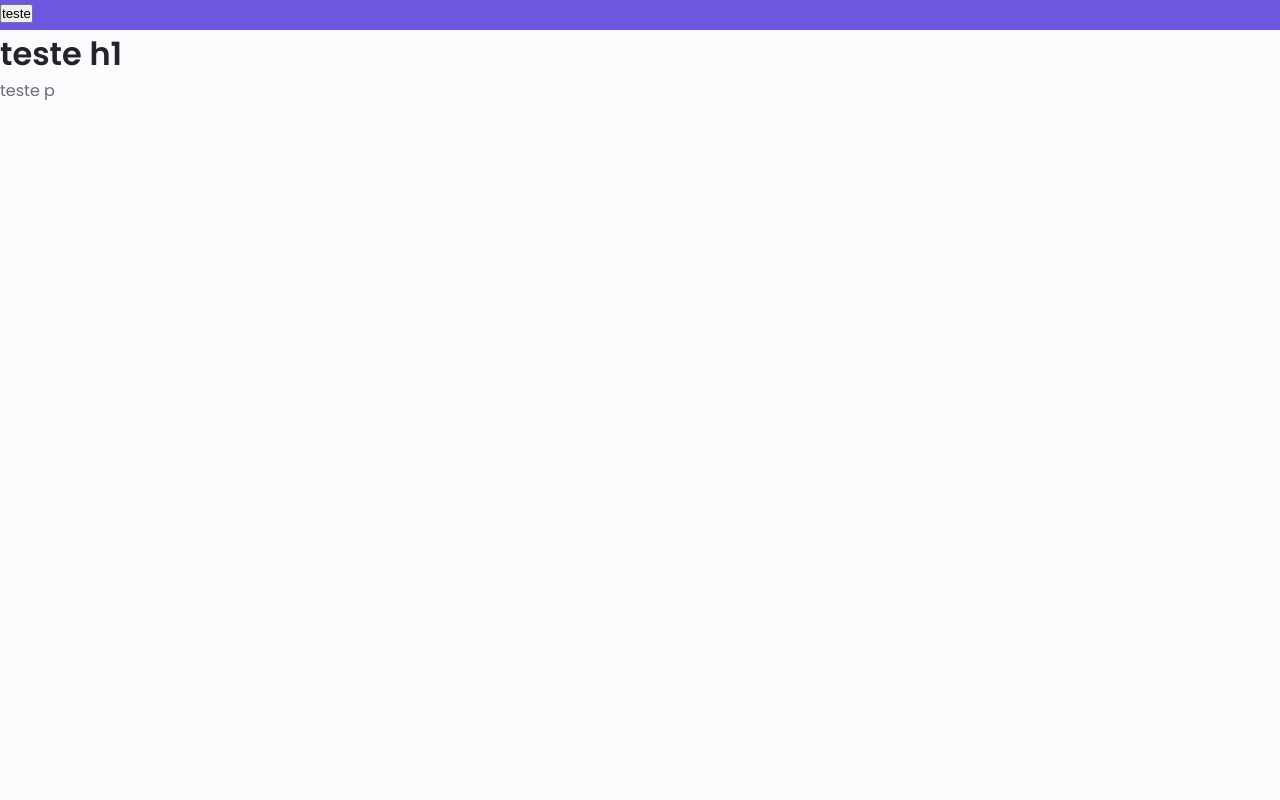
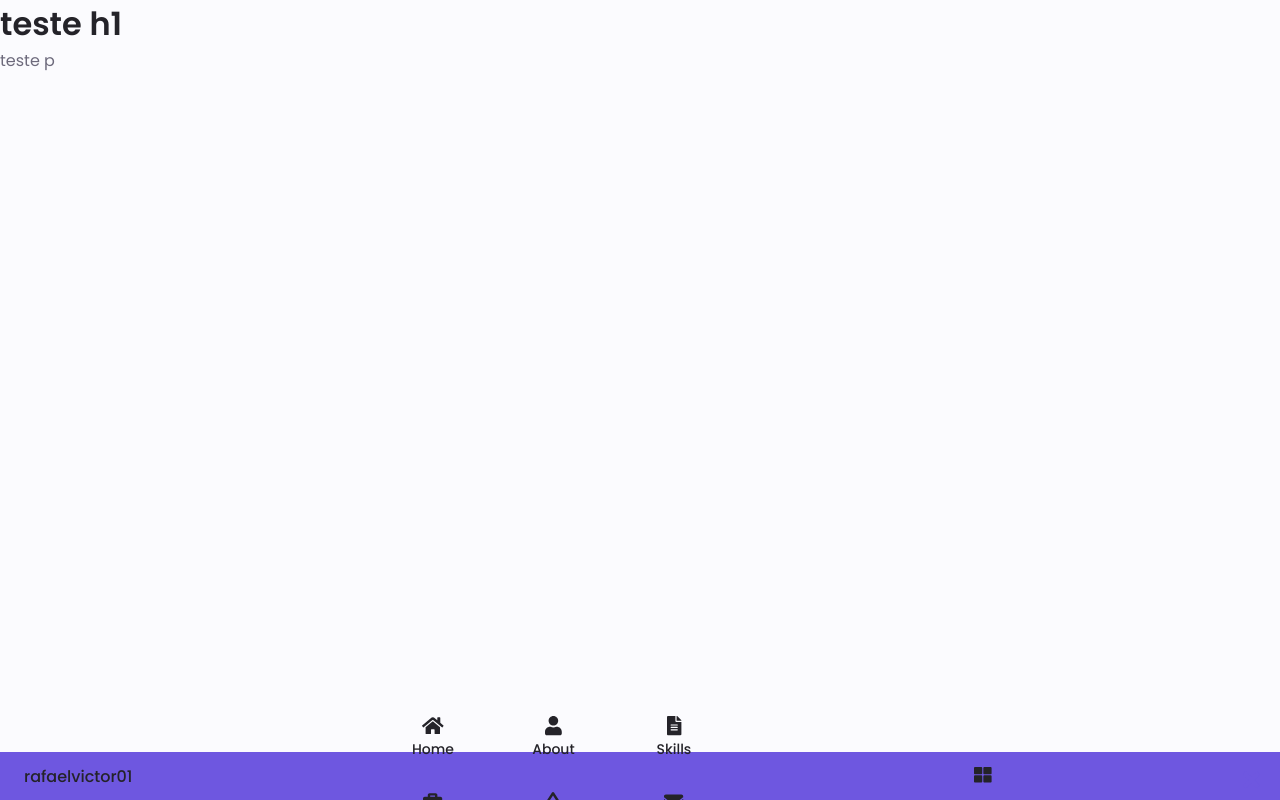
Before and after one commit to rafaelvictor01/PERSONAL_MyPortfolio, a Next.js app: page / in a window 1280 px wide. Built offline with nearby package versions, Linux system fonts and the light colour scheme.

Commit message:
Menu funcionando razoavelmente bem para view de telefone. Estrutura do menu bem determinada. Componente e biblioteca de icons adicionada. Manutenção de configurações globais da aplicação

```diff
--- a/package.json
+++ b/package.json
@@ -7,6 +7,9 @@
     "start": "next start"
   },
   "dependencies": {
+    "@fortawesome/fontawesome-free": "^5.15.3",
+    "@fortawesome/free-solid-svg-icons": "^5.15.3",
+    "@fortawesome/react-fontawesome": "^0.1.14",
     "next": "latest",
     "nookies": "^2.5.2",
     "react": "^17.0.2",
--- a/src/common/components/main-navbar/MainNavbar.tsx
+++ b/src/common/components/main-navbar/MainNavbar.tsx
@@ -1,20 +1,152 @@
-import React from 'react'
+import React, { useState } from 'react'
 import styled from 'styled-components'
+import IconsCP from '../styles/icons/Icons'
+import MainNavbarItemCP from './inner/MainNavbarItem'
 
-interface MainNavbarCPProps {
-  children: JSX.Element
+/**
+ * @author rafaelvictor01
+ * @return ADD DESCRIPTION
+ */
+export default function MainNavbarCP(): JSX.Element {
+  const [showMenu, setShowMenu] = useState(false)
+
+  return (
+    <HeaderWrapperSCP>
+      <NavWrapperSCP className={'container'}>
+        <LogoWrapperSCP href={'#'}>rafaelvictor01</LogoWrapperSCP>
+
+        <NavItemsWrapperSCP id={'navItemsWrapper'} showMenu={showMenu}>
+          <NavListItensSCP className={'grid'}>
+            <MainNavbarItemCP
+              href={'#'}
+              iconName={'home'}
+              text={'Home'}
+              onSelect={() => setShowMenu(false)}
+            />
+            <MainNavbarItemCP
+              href={'#'}
+              iconName={'user'}
+              text={'About'}
+              onSelect={() => setShowMenu(false)}
+            />
+            <MainNavbarItemCP
+              href={'#'}
+              iconName={'file-alt'}
+              text={'Skills'}
+              onSelect={() => setShowMenu(false)}
+            />
+            <MainNavbarItemCP
+              href={'#'}
+              iconName={'briefcase'}
+              text={'Services'}
+              onSelect={() => setShowMenu(false)}
+            />
+            <MainNavbarItemCP
+              href={'#'}
+              iconName={'mountain'}
+              text={'Portfolio'}
+              onSelect={() => setShowMenu(false)}
+            />
+            <MainNavbarItemCP
+              href={'#'}
+              iconName={'envelope'}
+              text={'Contact-me'}
+              onSelect={() => setShowMenu(false)}
+            />
+          </NavListItensSCP>
+
+          <IconsCP
+            id={'navClose'}
+            iconName={'times'}
+            onClick={() => {
+              setShowMenu(false)
+            }}
+          />
+        </NavItemsWrapperSCP>
+
+        <BtnsWrapperSCP>
+          <IconsCP
+            id={'navToggle'}
+            iconName={'th-large'}
+            onClick={() => setShowMenu(true)}
+          />
+        </BtnsWrapperSCP>
+      </NavWrapperSCP>
+    </HeaderWrapperSCP>
+  )
 }
 
-/**
- * @todo - Add description to MainNavbarCP
- * @author rafaelvictor01
- * @return JSX.Element
- */
-export default function MainNavbarCP(props: MainNavbarCPProps): JSX.Element {
-  return <MainNavbarMainWrapperSCP>{props.children}</MainNavbarMainWrapperSCP>
-}
+// className: header; Id: Header
+const HeaderWrapperSCP = styled.header`
+  width: 100%;
+  position: fixed;
+  bottom: 0;
+  left: 0;
+  z-index: ${props => props.theme.zIndex.fixed};
+  background-color: ${props => props.theme.colors.primary};
 
-const MainNavbarMainWrapperSCP = styled.div`
-  height: 30px;
-  background-color: ${props => props.theme.colors.primary};
+  #navClose {
+    position: absolute;
+    right: 1.3rem;
+    bottom: 0.5rem;
+    font-size: 1.5rem;
+    cursor: pointer;
+    color: ${props => props.theme.colors.primary};
+  }
+
+  #navClose:hover {
+    color: ${props => props.theme.colors.darkPrimary};
+  }
 `
+
+// className: nav container
+const NavWrapperSCP = styled.nav`
+  max-width: 968px;
+  display: flex;
+  justify-content: space-between;
+  align-items: center;
+  height: ${props => props.theme.defaultHeight.headerHeight};
+`
+
+// className: nav__menu; id: nav-menu
+const NavItemsWrapperSCP = styled.div<{ showMenu: boolean }>`
+  @media screen and (max-width: 767px) {
+    position: fixed;
+    bottom: ${props => (props.showMenu ? '0' : '-100%')};
+    left: 0;
+    width: 100%;
+    background-color: ${props => props.theme.colors.body};
+    padding: 2rem 1.5rem 4rem;
+    box-shadow: 0 -1px 4px rgba(0, 0, 0, 0.15);
+    border-radius: 1.5rem 1.5rem 0 0;
+    transition: 0.3s;
+  }
+`
+
+// className: nav__list grid
+const NavListItensSCP = styled.ul`
+  grid-template-columns: repeat(3, 1fr);
+  gap: 2rem;
+`
+
+const BtnsWrapperSCP = styled.div`
+  #navToggle {
+    color: ${props => props.theme.colors.title};
+    font-weight: ${props => props.theme.font.fontMedium};
+    font-size: 1.1rem;
+    cursor: pointer;
+  }
+
+  #navToggle:hover {
+    color: ${props => props.theme.colors.darkPrimary};
+  }
+`
+
+const LogoWrapperSCP = styled.a`
+  color: ${props => props.theme.colors.title};
+  font-weight: ${props => props.theme.font.fontMedium};
+
+  &&:hover {
+    color: ${props => props.theme.colors.darkPrimary};
+  }
+`
--- /dev/null
+++ b/src/common/components/main-navbar/inner/MainNavbarItem.tsx
@@ -0,0 +1,51 @@
+import React from 'react'
+import styled from 'styled-components'
+import { iconNameTP } from '../../../types/iconNameTP'
+import IconsCP from '../../styles/icons/Icons'
+
+interface MainNavbarItemCPProps {
+  href: string
+  iconName: iconNameTP
+  text: string
+  onSelect: () => void
+}
+
+/**
+ * @author rafaelvictor01
+ * @return Abstrai a criação de um item para estar no menu principal da aplicação.
+ */
+export default function MainNavbarItemCP(
+  props: MainNavbarItemCPProps
+): JSX.Element {
+  return (
+    <MainNavbarItemMainWrapperSCP>
+      <NavLinkSCP href={props.href} onClick={props.onSelect}>
+        <IconsCP iconName={props.iconName} className={'navIcon'} />
+        {props.text}
+      </NavLinkSCP>
+    </MainNavbarItemMainWrapperSCP>
+  )
+}
+
+const MainNavbarItemMainWrapperSCP = styled.li`
+  .navIcon {
+    font-size: 1.2rem;
+  }
+`
+
+const NavLinkSCP = styled.a`
+  display: flex;
+  flex-direction: column;
+  align-items: center;
+  color: ${props => props.theme.colors.title};
+  font-weight: ${props => props.theme.font.fontMedium};
+
+  font-size: ${props => props.theme.fontSizeForSmallDevices.smallFontSize};
+  @media screen and (min-width: 960px) {
+    font-size: ${props => props.theme.fontSizeForLargeDevices.smallFontSize};
+  }
+
+  &&:hover {
+    color: ${props => props.theme.colors.darkPrimary};
+  }
+`
--- /dev/null
+++ b/src/common/components/styles/icons/Icons.tsx
@@ -0,0 +1,34 @@
+import React from 'react'
+import styled from 'styled-components'
+import { library } from '@fortawesome/fontawesome-svg-core'
+import { FontAwesomeIcon } from '@fortawesome/react-fontawesome'
+import { fas } from '@fortawesome/free-solid-svg-icons'
+import { iconNameTP } from '../../../types/iconNameTP'
+
+library.add(fas)
+
+interface IconsCPProps {
+  iconName: iconNameTP
+  className?: string
+  id?: string
+  onClick?: () => void
+}
+
+/**
+ * @author rafaelvictor01
+ * @return - A estrutura necessária para uso de quaisquer ícones na aplicação.
+ * - Este componente é ESSENCIAL para evitar o alto acoplamento à biblioteca fortawesome
+ */
+export default function IconsCP(props: IconsCPProps): JSX.Element {
+  return (
+    <IconsMainWrapperSCP onClick={props.onClick}>
+      <FontAwesomeIcon
+        icon={props.iconName}
+        className={props.className}
+        id={props.id}
+      />
+    </IconsMainWrapperSCP>
+  )
+}
+
+const IconsMainWrapperSCP = styled.div``
--- a/src/common/styles/components/theme-provider/ThemeProvider.tsx
+++ b/src/common/components/styles/theme-provider/ThemeProvider.tsx
@@ -1,8 +1,8 @@
 import React, { useContext } from 'react'
 import { ThemeProvider } from 'styled-components'
 import { GlobalContext } from '../../../context/GlobalContext'
-import globalThemeLight from '../../themes/light-theme/globalThemeLight'
-import globalThemeDark from '../../themes/dark-theme/globalThemeDark'
+import globalThemeLight from '../../../styles/themes/light-theme/globalThemeLight'
+import globalThemeDark from '../../../styles/themes/dark-theme/globalThemeDark'
 
 interface ThemeProviderCPProps {
   children: JSX.Element
--- a/src/common/constants/SettingsConstants.ts
+++ b/src/common/constants/SettingsConstants.ts
@@ -10,5 +10,8 @@ export const SettingsConstants = {
   FIRST_VALID_ROUTE_FOR_COOKIES: '/',
 
   // Os cookies da aplicação serão persistidos por 1 dia (86400 segundos)
-  MAXIMUM_AGE_FOR_ALL_APPLICATION_COOKIES: 86400
+  MAXIMUM_AGE_FOR_ALL_APPLICATION_COOKIES: 86400,
+
+  // Chave de acesso para encontrar o registro da preferência de tema do usuário nos cookies do browser
+  THEME_COOKIE_ACCESS_KEY: 'globalTheme'
 }
--- a/src/common/context/GlobalContext.tsx
+++ b/src/common/context/GlobalContext.tsx
@@ -1,9 +1,8 @@
 import React, { createContext } from 'react'
+import { SettingsConstants } from '../constants/SettingsConstants'
 import usePersistedState from '../hooks/persisted-state/usePersistedState'
 import globalThemeDark from '../styles/themes/dark-theme/globalThemeDark'
 import globalThemeLight from '../styles/themes/light-theme/globalThemeLight'
-
-const THEME_COOKIE_ACCESS_KEY = 'globalTheme'
 
 /** Definição do type personalizado do nosso contexto */
 type GlobalContextTP = {
@@ -24,7 +23,7 @@ export const GlobalContext = createContext<Partial<GlobalContextTP>>({})
  */
 export const GlobalContextProvider: React.FC = ({ children }) => {
   const [globalThemeTitle, setGlobalThemeTitle] = usePersistedState(
-    THEME_COOKIE_ACCESS_KEY,
+    SettingsConstants.THEME_COOKIE_ACCESS_KEY,
     globalThemeLight.title
   )
 
--- a/src/common/styles/globalStyle.ts
+++ b/src/common/styles/globalStyle.ts
@@ -36,7 +36,7 @@ export default createGlobalStyle`
     font-weight: ${props => props.theme.font.fontSemiBold};
   }
 
-  ul {
+  ul, li {
     list-style: none;
   }
 
@@ -48,6 +48,17 @@ export default createGlobalStyle`
     max-width: 100%;
     height: auto;
   }
+
+  /** Classes Recicláveis */
+
+  .container {
+    max-width: 768px;
+    margin-left: ${props => props.theme.marginBottom.mb15};
+    margin-right: ${props => props.theme.marginBottom.mb15};
+  }
+
+  .grid {
+    display: grid;
+    gap: 1.5rem;
+  }
 `
-
-// 13:28
--- /dev/null
+++ b/src/common/types/iconNameTP.ts
@@ -0,0 +1,9 @@
+import { IconProp } from '@fortawesome/fontawesome-svg-core'
+
+/**
+ * @author rafaelvictor01
+ * @return Tipo criado para substituir o uso direto do IconProp.
+ * - Necessário para que não exista nenhuma dependência severa
+ * da biblioteca de terceiros
+ */
+export type iconNameTP = IconProp
--- a/src/screens/landing-screen/components/landing-screen-main-content/LandingScreenMainContent.tsx
+++ b/src/screens/landing-screen/components/landing-screen-main-content/LandingScreenMainContent.tsx
@@ -1,20 +1,15 @@
-import React, { useContext } from 'react'
+import React from 'react'
 import styled from 'styled-components'
 import MainNavbarCP from '../../../../common/components/main-navbar/MainNavbar'
-import { GlobalContext } from '../../../../common/context/GlobalContext'
 
 /**
- * @todo - Add description to LandingScreenMainContentCP
  * @author rafaelvictor01
- * @return JSX.Element
+ * @return Add description to LandingScreenMainContentCP
  */
 export default function LandingScreenMainContentCP(): JSX.Element {
-  const globalContext = useContext(GlobalContext)
   return (
     <LandingScreenMainContentMainWrapperSCP>
-      <MainNavbarCP>
-        <button onClick={globalContext.toggleTheme}>teste</button>
-      </MainNavbarCP>
+      <MainNavbarCP />
       <h1>teste h1</h1>
       <p>teste p</p>
     </LandingScreenMainContentMainWrapperSCP>
```
Also changed, not shown: lalala.ts (added, +28 -0 lines), src/pages/_app.tsx (+2 -5 lines), 1 other file (tests, documents, lock files or other folders).
